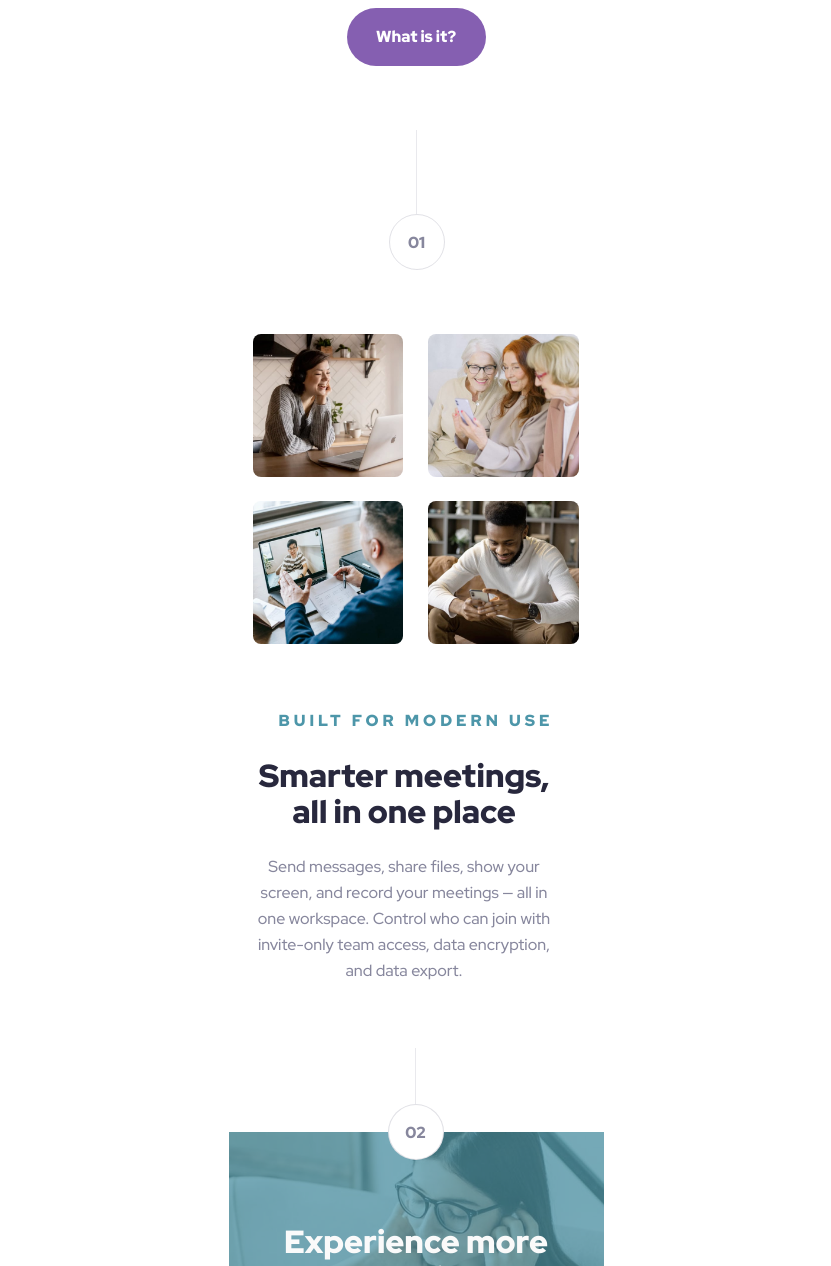
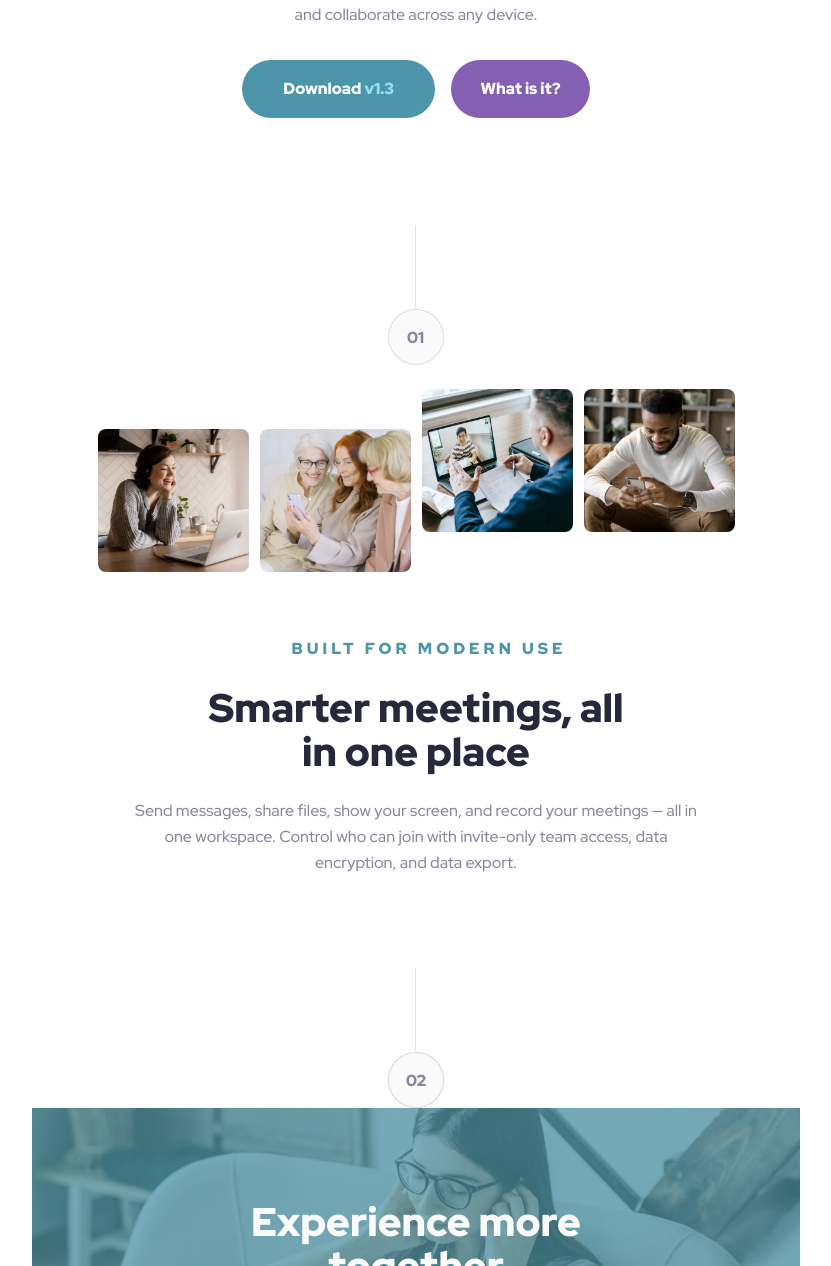
Before and after one commit to dianaotieva/meet-page, a plain HTML site: page index.html in a window 1280 px wide. Shown: the part 629-1895 px from the top of the page, without its empty margins (224-1055 px from the left). Drawn offline with Linux system fonts and the light colour scheme; a web font is replaced by a local one.

Commit message:
create-tab

```diff
--- a/index.html
+++ b/index.html
@@ -1,18 +1,23 @@
 <!DOCTYPE html>
 <html lang="en">
   <head>
-    <meta charset="UTF-8">
-    <meta http-equiv="X-UA-Compatible" content="IE=edge">
-    <meta name="viewport" content="width=device-width, initial-scale=1.0">
-    <link rel="stylesheet" href="style.css">
+    <meta charset="UTF-8" />
+    <meta http-equiv="X-UA-Compatible" content="IE=edge" />
+    <meta name="viewport" content="width=device-width, initial-scale=1.0" />
+    <link rel="stylesheet" href="style.css" />
     <title>Meet</title>
   </head>
   <body>
     <div class="container">
       <header class="header">
         <svg width="119" height="28" xmlns="http://www.w3.org/2000/svg">
-                <g fill="none" fill-rule="evenodd"><g><circle fill="#4D96A9" cx="7" cy="21" r="7"/><circle fill="#855FB1" cx="21" cy="7" r="7"/></g>
-                <path d="M44.121 25.676V13.95c.316-.41.701-.718 1.154-.923a3.677 3.677 0 011.533-.308c.822 0 1.48.286 1.976.859.495.572.743 1.323.743
+          <g fill="none" fill-rule="evenodd">
+            <g>
+              <circle fill="#4D96A9" cx="7" cy="21" r="7" />
+              <circle fill="#855FB1" cx="21" cy="7" r="7" />
+            </g>
+            <path
+              d="M44.121 25.676V13.95c.316-.41.701-.718 1.154-.923a3.677 3.677 0 011.533-.308c.822 0 1.48.286 1.976.859.495.572.743 1.323.743
                  2.251v9.848h5.121v-10.56c0-.195-.005-.384-.016-.567a8.383 8.383 0 00-.047-.535c.337-.41.738-.729 1.201-.956.464-.226.98-.34 1.55-.34.821
                  0 1.48.286 1.975.859.495.572.743 1.323.743 2.251v9.848h5.121v-10.56c0-2.009-.606-3.661-1.817-4.957-1.212-1.296-2.767-1.944-4.663-1.944-1.096
                  0-2.108.206-3.035.616a6.956 6.956 0 00-2.403 1.75 6.042 6.042 0 00-2.134-1.734c-.853-.42-1.796-.632-2.829-.632-.78 0-1.523.12-2.229.357a6.264 6.264
@@ -24,60 +29,67 @@
                 5.082 0 01-1.897.34c-.97 0-1.812-.254-2.529-.762a4.508 4.508 0 01-1.58-1.96h11.918V17.61c0-1.34-.211-2.586-.633-3.742-.421-1.155-1.006-2.143-1.754-2.964a8.225 8.225 0 00-2.671-1.943c-1.033-.476-2.16-.713-3.383-.713a8.657 8.657
                 0 00-3.43.68 8.445 8.445 0 00-2.766 1.879 8.9 8.9 0 00-1.85 2.835 8.985 8.985 0 00-.68 3.482c0 1.23.238 2.392.712 3.482a8.93 8.93 0 001.929 2.835 8.776 8.776 0 002.892 1.879 9.404 9.404 0 003.572.68zM98.4 15.245h-6.986c.253-.864.685-1.533
                 1.296-2.008.611-.475 1.338-.713 2.181-.713.822 0 1.544.248 2.166.745.621.497 1.07 1.155 1.343 1.976zm15.87 10.658c.484 0 1.085-.049 1.802-.146.716-.097 1.306-.221 1.77-.372V21.14c-.422.13-.811.221-1.17.275a7.639 7.639 0 01-1.138.081c-.822
-                0-1.396-.156-1.723-.47-.326-.313-.49-.847-.49-1.603v-6.511H118V8.539h-4.679V3l-5.12 1.134v4.405h-3.383v4.374h3.382v7.548c0 1.792.511 3.147 1.533 4.065 1.022.918 2.535 1.377 4.537 1.377z" fill="#28283D" fill-rule="nonzero"/>
-            </g></svg>
+                0-1.396-.156-1.723-.47-.326-.313-.49-.847-.49-1.603v-6.511H118V8.539h-4.679V3l-5.12 1.134v4.405h-3.383v4.374h3.382v7.548c0 1.792.511 3.147 1.533 4.065 1.022.918 2.535 1.377 4.537 1.377z"
+              fill="#28283D"
+              fill-rule="nonzero"
+            />
+          </g>
+        </svg>
       </header>
       <div class="user-images">
-            <img src="./image-hero.png" alt="users"
-            class="users"/>
+        <img src="./image-hero.png" alt="users" class="users" />
       </div>
 
       <div class="content">
-            <h1 class="title">Group Chat
-                for Everyone
-            </h1>
-            <p class="description">Meet makes it easy to connect with others face-to-face virtually and collaborate across any device.</p>
+        <h1 class="title">Group Chat for Everyone</h1>
+        <p class="description">
+          Meet makes it easy to connect with others face-to-face virtually and
+          collaborate across any device.
+        </p>
 
         <div class="buttons">
-            <button class="button-download"><h2>Download <span style="color: #8FE3F9">v1.3</span></h2></button>
+          <button class="button-download">
+            <h2>Download <span style="color: #8fe3f9">v1.3</span></h2>
+          </button>
           <button class="button-what"><h2>What is it?</h2></button>
         </div>
-            <div class="line"></div>
-            <div class="circle"><h2>01</h2></div>
-
-            <div class="column1" >
-                <img class ="imgs" src="./image-1.jpg" alt="1img"/>
-                <img class ="imgs" src ="./image-2.jpg" alt="2img"/>
+        <div class="obj">
+          <img src="./Group 6.png" />
+        </div>
+        <div class="columns">
+          <div class="column1">
+            <img class="imgs" src="./image-1.jpg" alt="1img" />
+            <img class="imgs" src="./image-2.jpg" alt="2img" />
           </div>
 
           <div class="column2">
-                <img class ="imgs" src="./image-3.jpg" alt="3img"/>
-                <img class ="imgs" src="./image-4.jpg" alt="4img" />
+            <img class="imgs" src="./image-3.jpg" alt="3img" />
+            <img class="imgs" src="./image-4.jpg" alt="4img" />
           </div>
-
-
+        </div>
 
         <h1 class="title2">Built for modern use</h1>
         <h2 class="heading">Smarter meetings, all in one place</h2>
         <p class="desc2">
-                Send messages, share files, show your screen, and record your meetings — all in one workspace.
-                Control who can join with invite-only team access, data encryption, and data export.
+          Send messages, share files, show your screen, and record your meetings
+          — all in one workspace. Control who can join with invite-only team
+          access, data encryption, and data export.
         </p>
-
       </div>
       <div class="obj">
-        <div class="line2"></div>
-            <div class="circle2"><h2>02</h2></div>
+        <img src="./Group 6 copy.png" />
       </div>
 
       <footer>
         <h1 class="footer-title">Experience more together</h1>
         <p class="footer-desc">
-                Stay connected with reliable HD meetings and unlimited one-on-one and group video sessions.
+          Stay connected with reliable HD meetings and unlimited one-on-one and
+          group video sessions.
         </p>
-            <button class="button-footer"><h2>Download <span style="color: #D9B8FF">v1.3</span></h2></button>
+        <button class="button-footer">
+          <h2>Download <span style="color: #d9b8ff">v1.3</span></h2>
+        </button>
       </footer>
     </div>
-
   </body>
 </html>
--- a/style.css
+++ b/style.css
@@ -1,4 +1,4 @@
-@import url('https://fonts.googleapis.com/css2?family=Chivo:wght@100&family=Red+Hat+Display:wght@500;900&display=swap');
+@import url("https://fonts.googleapis.com/css2?family=Chivo:wght@100&family=Red+Hat+Display:wght@500;900&display=swap");
 
 /* font-family: 'Red Hat Display', sans-serif; */
 
@@ -8,148 +8,142 @@
   box-sizing: border-box;
 }
 
-  body{
+body {
   display: flex;
   justify-content: center;
   height: 100vh;
 }
-.container{
+.container {
   width: 375px;
 }
- header{
+header {
   padding-top: 48px;
-    padding-left: 128px;
+  display: flex;
+  justify-content: center;
 }
 
- .user-images{
+.user-images {
   padding-top: 54px;
 }
 
- .users{
+.users {
   width: 414px;
-    height: 153px;
   margin-left: -20px;
 }
 
- .content{
-    padding-top: 48px;
-    padding-left: 24px;
-    width: 327px;
-
+.content {
+  display: flex;
+  flex-direction: column;
+  justify-content: center;
+  align-items: center;
 }
 
- .title{
-    font-family: 'Red Hat Display', sans-serif;
+.title {
+  padding-top: 48px;
+  font-family: "Red Hat Display", sans-serif;
   font-style: normal;
   font-weight: 900;
   font-size: 40px;
   line-height: 44px;
   text-align: center;
-
-    color: #28283D;
+  width: 327px;
+  color: #28283d;
 }
 
- .description{
+.description {
   padding-top: 24px;
-    font-family: 'Red Hat Display';
+  font-family: "Red Hat Display";
   font-style: normal;
   font-weight: 500;
   font-size: 16px;
   line-height: 26px;
   text-align: center;
-
-    color: #87879D;
+  width: 327px;
+  color: #87879d;
 }
 
+.buttons {
+  display: flex;
+  flex-direction: column;
+  justify-content: center;
+  align-items: center;
+}
 .button-download {
+  margin-top: 32px;
   height: 58px;
   width: 193px;
-    margin-left: 67px;
-    margin-top: 32px;
-    background: #4D96A9;
+  background: #4d96a9;
   border: none;
   border-radius: 29px;
   cursor: pointer;
 }
 
- .button-download > h2{
-    font-family: 'Red Hat Display';
+.button-download > h2 {
+  font-family: "Red Hat Display";
   font-style: normal;
   font-weight: 900;
   font-size: 16px;
   line-height: 26px;
-    color: #FFFFFF;
+  color: #ffffff;
 }
 
- .button-what{
+.button-what {
+  margin-top: 16px;
   height: 58px;
   width: 139px;
-    margin-top: 18px;
-    margin-left: 94px;
-    background: #855FB1;
+  background: #855fb1;
   border: none;
   border-radius: 29px;
   cursor: pointer;
-
 }
 
- .button-what > h2{
-    font-family: 'Red Hat Display';
+.button-what > h2 {
+  font-family: "Red Hat Display";
   font-style: normal;
   font-weight: 900;
   font-size: 16px;
   line-height: 26px;
-    color: #FFFFFF;
+  color: #ffffff;
 }
- .line{
-    margin-top: 64px;
-    margin-left: 163px;
-    border-left: 1px solid #87879d2f;
-    height: 84px;
+.obj {
+  display: flex;
+  justify-content: center;
+  position: relative;
+  padding-top: 64px;
 }
 
- .circle{
-    margin-left: 136px;
-    height: 56px;
-    width: 56px;
-    box-sizing: border-box;
-    border: 1px solid rgba(135, 135, 157, 0.25);
-    border-radius: 29px;
+.obj > img {
+  margin-top: 28px;
 }
-.circle h2{
-    font-family: 'Red Hat Display';
-    font-style: normal;
-    font-weight: 900;
-    font-size: 16px;
-    line-height: 26px;
-    color: #87879D;
-    text-align: center;
-    margin-top: 15px;
+
+.columns {
+  display: flex;
+  flex-direction: column;
 }
- .column1{
+
+.column1 {
   display: flex;
   flex-direction: row;
   margin-top: 64px;
   gap: 25px;
 }
 
- .column2{
+.column2 {
   display: flex;
   flex-direction: row;
   margin-top: 24px;
   gap: 25px;
 }
- .imgs{
+.imgs {
   height: 143px;
   width: 151px;
   border-radius: 8px;
-
 }
 
- .title2{
+.title2 {
   margin-left: 26px;
   margin-top: 64px;
-    font-family: 'Red Hat Display';
+  font-family: "Red Hat Display";
   font-style: normal;
   font-weight: 900;
   font-size: 16px;
@@ -157,116 +151,154 @@
   letter-spacing: 4px;
   text-transform: uppercase;
 
-    color: #4D96A9;
+  color: #4d96a9;
 }
 
- .heading{
+.heading {
   margin-top: 24px;
-    font-family: 'Red Hat Display';
+  font-family: "Red Hat Display";
   font-style: normal;
   font-weight: 900;
   font-size: 32px;
   line-height: 36px;
   text-align: center;
 
-    color: #28283D;
+  color: #28283d;
 }
- .desc2{
+.desc2 {
   margin-top: 24px;
-    font-family: 'Red Hat Display';
+  font-family: "Red Hat Display";
   font-style: normal;
   font-weight: 500;
   font-size: 16px;
   line-height: 26px;
   text-align: center;
 
-    color: #87879D;
+  color: #87879d;
 }
 
-.obj{
-    margin-left: 24px;
-    position: relative;
-}
-
-
-.line2{
-   margin-top: 64px;
-   padding-bottom: 15px;
-   margin-left: 162px;
-   border-left: 1px solid #87879d2f;
-   height: 84px;
-}
-
-.circle2{
-   position: absolute;
-   top: 56px;
-   left: 135px;
-   height: 56px;
-   width: 56px;
-   box-sizing: border-box;
-   border: 1px solid rgba(135, 135, 157, 0.25);
-   background-color: white;
-   border-radius: 29px;
-}
-.circle2 h2{
-   font-family: 'Red Hat Display';
-   font-style: normal;
-   font-weight: 900;
-   font-size: 16px;
-   line-height: 26px;
-   color: #87879D;
-   text-align: center;
-   margin-top: 15px;
-}
- footer{
+footer {
   /* margin-top: 176px; */
+  display: flex;
+  flex-direction: column;
+  /* justify-content: center; */
+  align-items: center;
   background: url(./image-footer-mb.jpg);
   box-shadow: inset 0 0 0 1000px rgba(77, 150, 169, 0.7);
   background-size: 375px 428px;
   height: 428px;
-
 }
 
- .footer-title{
+.footer-title {
   padding-top: 92px;
-    font-family: 'Red Hat Display';
+  font-family: "Red Hat Display";
   font-style: normal;
   font-weight: 900;
   font-size: 32px;
   line-height: 36px;
   text-align: center;
 
-    color: #FAFAFA;
+  color: #fafafa;
 }
 
- .footer-desc{
+.footer-desc {
   padding-top: 24px;
-    font-family: 'Red Hat Display';
+  font-family: "Red Hat Display";
   font-style: normal;
   font-weight: 500;
   font-size: 18px;
   line-height: 26px;
   text-align: center;
-
-    color: #FAFAFA;
+  width: 237px;
+  color: #fafafa;
 }
 
- .button-footer{
+.button-footer {
   height: 58px;
   width: 193px;
-    margin-left: 67px;
   margin-top: 32px;
-    background:#855FB1;
+  background: #855fb1;
   border: none;
   border-radius: 29px;
   cursor: pointer;
 }
 
- .button-footer > h2{
-    font-family: 'Red Hat Display';
+.button-footer > h2 {
+  font-family: "Red Hat Display";
   font-style: normal;
   font-weight: 900;
   font-size: 16px;
   line-height: 26px;
-    color: #FFFFFF;
+  color: #ffffff;
 }
+
+@media (min-width: 768px) {
+  .container {
+    width: 768px;
+  }
+
+  .users {
+    height: 303px;
+    width: 820px;
+  }
+
+  .content {
+    display: flex;
+    justify-content: center;
+  }
+
+  .title {
+    font-size: 48px;
+    line-height: 48px;
+    text-align: center;
+  }
+
+  .description {
+    width: 457px;
+  }
+
+  .buttons {
+    display: flex;
+    flex-direction: row;
+    gap: 16px;
+  }
+
+  .button-download {
+    margin-bottom: 15px;
+  }
+  .columns {
+    display: flex;
+    flex-direction: row;
+    gap: 11px;
+  }
+
+  .column1 {
+    gap: 11px;
+  }
+  .column2 {
+    gap: 11px;
+  }
+
+  .heading {
+    font-size: 40px;
+    line-height: 44px;
+    width: 445px;
+  }
+  .desc2 {
+    width: 573px;
+  }
+  footer {
+    background: url(./image-hero-tab.jpg);
+    box-shadow: inset 0 0 0 1000px rgba(77, 150, 169, 0.7);
+  }
+
+  .footer-title {
+    font-size: 40px;
+    line-height: 44px;
+    width: 457px;
+  }
+
+  .footer-desc {
+    width: 573px;
+  }
+}
```
Also changed, not shown: Group 6 copy.png (added), Group 6.png (added), image-footer.jpg (deleted), image-hero-tab.jpg (added). Lines whose indentation alone changed are shown as unchanged.
